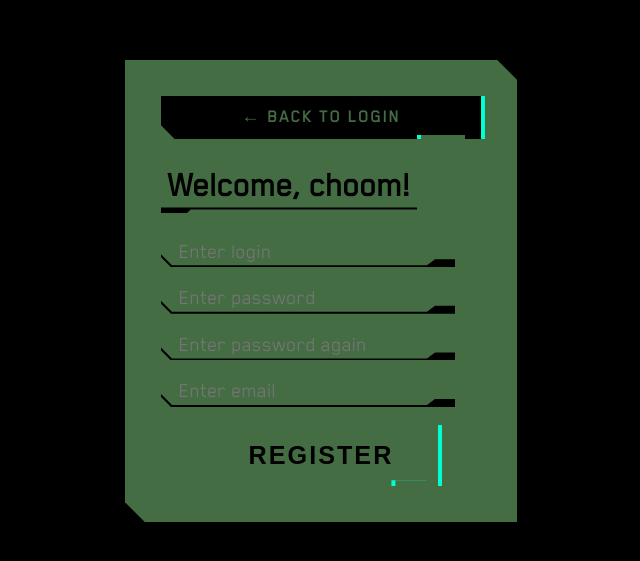
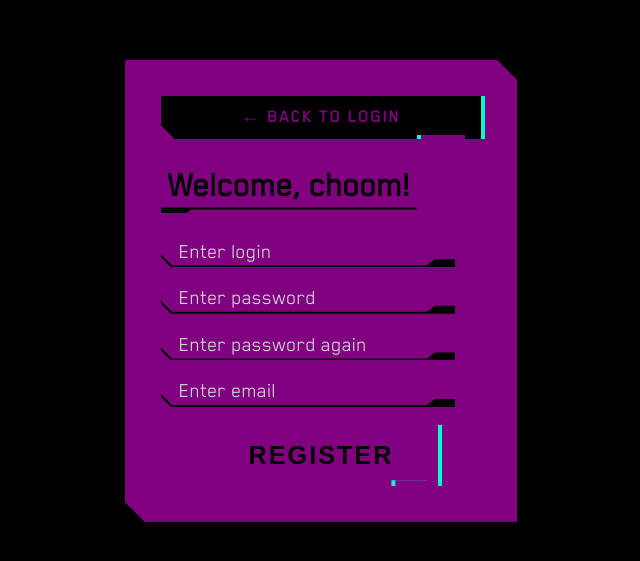
Before and after one commit to ColgateTotal77/Cyberdeck, a website: page views/registerForm.html in a window 1280 px wide. Shown: the part 109-670 px from the top of the page, without its empty margins (319-959 px from the left). Drawn offline with Linux system fonts and the light colour scheme.

Commit message:
fix styles

```diff
--- a/public/cyberpunk.css
+++ b/public/cyberpunk.css
@@ -1427,3 +1427,16 @@ label {
         filter: none;
     }
 }
+
+input::-webkit-input-placeholder {
+  color: lightgray;
+}
+input::-moz-placeholder {
+  color: lightgray;
+}
+input:-ms-input-placeholder {
+  color: lightgray;
+}
+input::placeholder {
+  color: lightgray;
+}
--- a/views/registerForm.html
+++ b/views/registerForm.html
@@ -8,12 +8,12 @@
     <title>Registration</title>
 </head>
 
-<body class="bg-black fg-green" style="display:flex;align-items:center;justify-content:center;height:100vh;">
+<body class="bg-black fg-purple" style="display:flex;align-items:center;justify-content:center;height:100vh;">
     <div id="notificationContainer"></div>
-    <form action="/register" method="post" id="registerForm" class="cyber-tile bg-green fg-black"
+    <form action="/register" method="post" id="registerForm" class="cyber-tile bg-purple fg-black"
         style="width:320px; text-align:center; padding: 2rem;">
 
-        <div class="cyber-button-small bg-black fg-green" onclick="window.location.href='/loginForm'"
+        <div class="cyber-button-small bg-black fg-purple" onclick="window.location.href='/loginForm'"
             style="margin-bottom: 1rem; cursor:pointer;">
             ← Back to Login
         </div>
```
